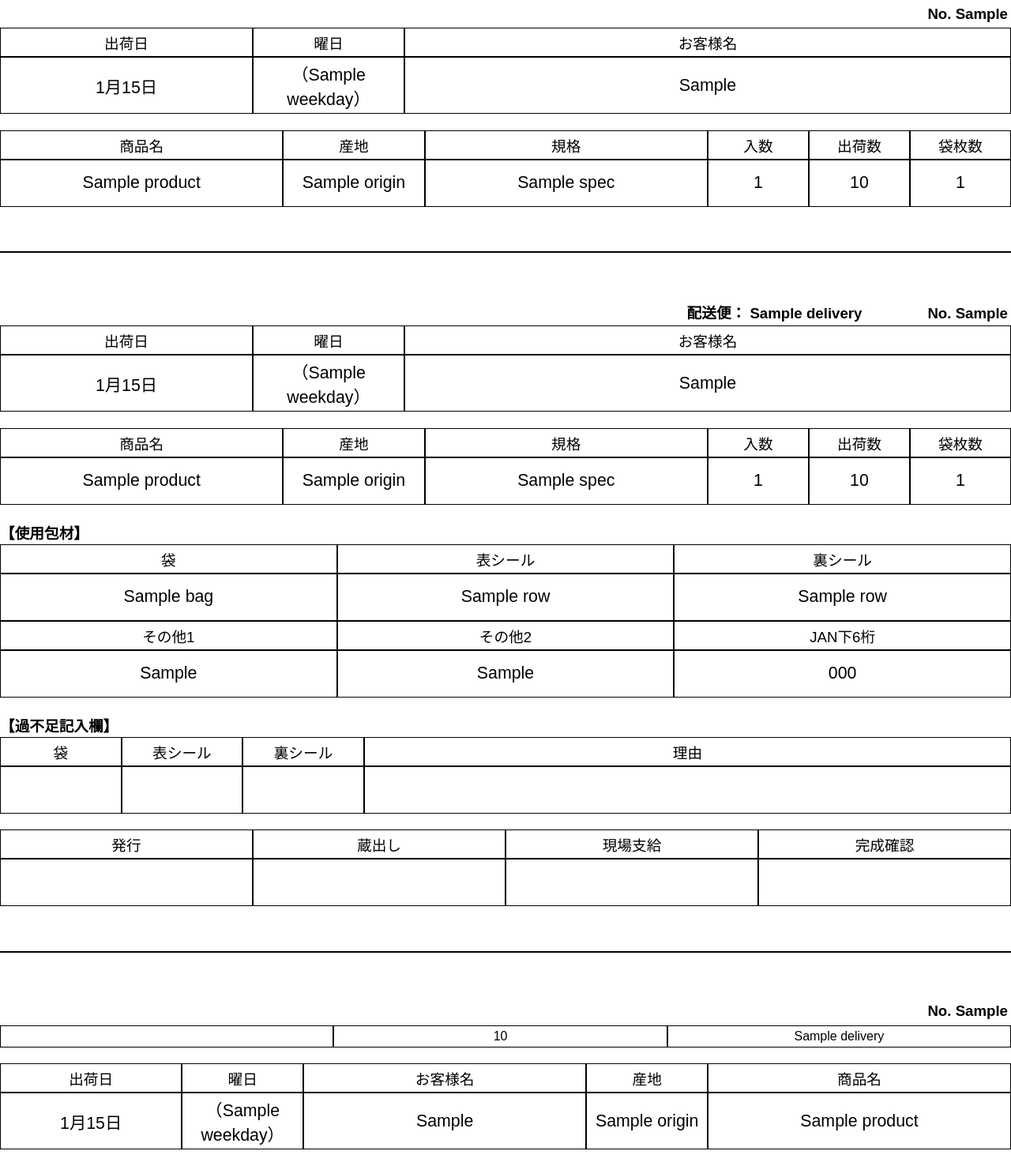
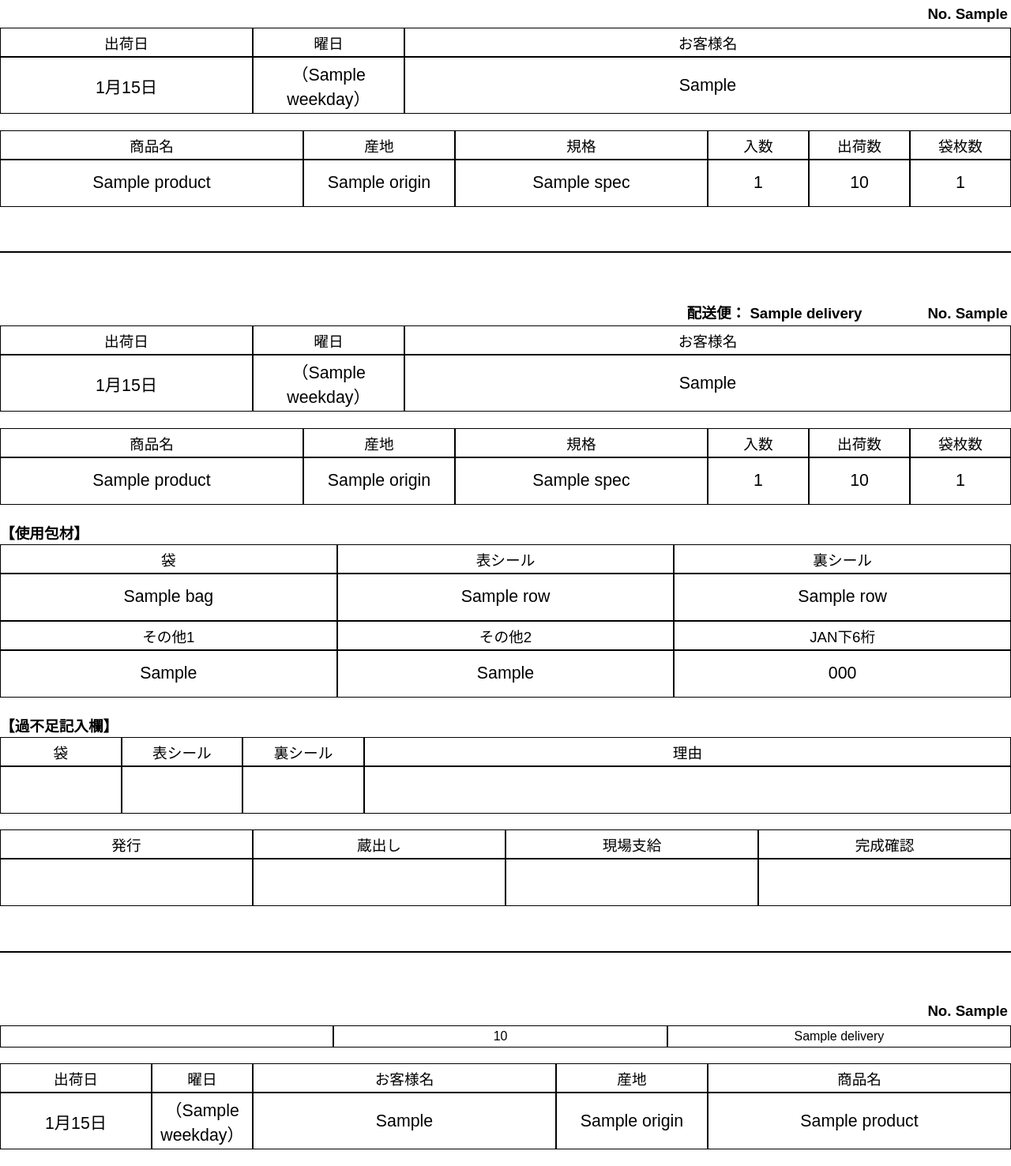
Before and after one commit to Yamada831831/shipment-card, a Flask app: template templates/card_templates.html in a window 1280 px wide. Shown: the whole page at 79% size. Run offline with Flask 3, Linux system fonts and the light colour scheme; the template is opened without the code that fills it: most values are stand-ins (such as "Sample title", 1, 10 or a date in 2020).

Commit message:
fix: 列幅修正

```diff
--- a/templates/card_templates.html
+++ b/templates/card_templates.html
@@ -6,7 +6,7 @@
   <style>
     @page {
       size: A4;
-      margin: 10mm 15mm 10mm 15mm;
+      margin: 10mm 25mm 10mm 25mm;
     }
     @font-face {
       font-family: 'MyIPA';
@@ -94,9 +94,9 @@
 
   <table>
     <colgroup>
-      <col style="width: 28%">
-      <col style="width: 14%">
-      <col style="width: 28%">
+      <col style="width: 30%">
+      <col style="width: 15%">
+      <col style="width: 25%">
       <col style="width: 10%">
       <col style="width: 10%">
       <col style="width: 10%">
@@ -131,9 +131,9 @@
 
   <table>
     <colgroup>
-      <col style="width: 28%">
-      <col style="width: 14%">
-      <col style="width: 28%">
+      <col style="width: 30%">
+      <col style="width: 15%">
+      <col style="width: 25%">
       <col style="width: 10%">
       <col style="width: 10%">
       <col style="width: 10%">
@@ -209,10 +209,10 @@
 
   <table>
     <colgroup>
-      <col style="width: 18%">
-      <col style="width: 12%">
-      <col style="width: 28%">
-      <col style="width: 12%">
+      <col style="width: 15%">
+      <col style="width: 10%">
+      <col style="width: 30%">
+      <col style="width: 15%">
       <col style="width: 30%">
     </colgroup>
     <tr class="title-row"><td>出荷日</td><td>曜日</td><td>お客様名</td><td>産地</td><td>商品名</td></tr>
```
